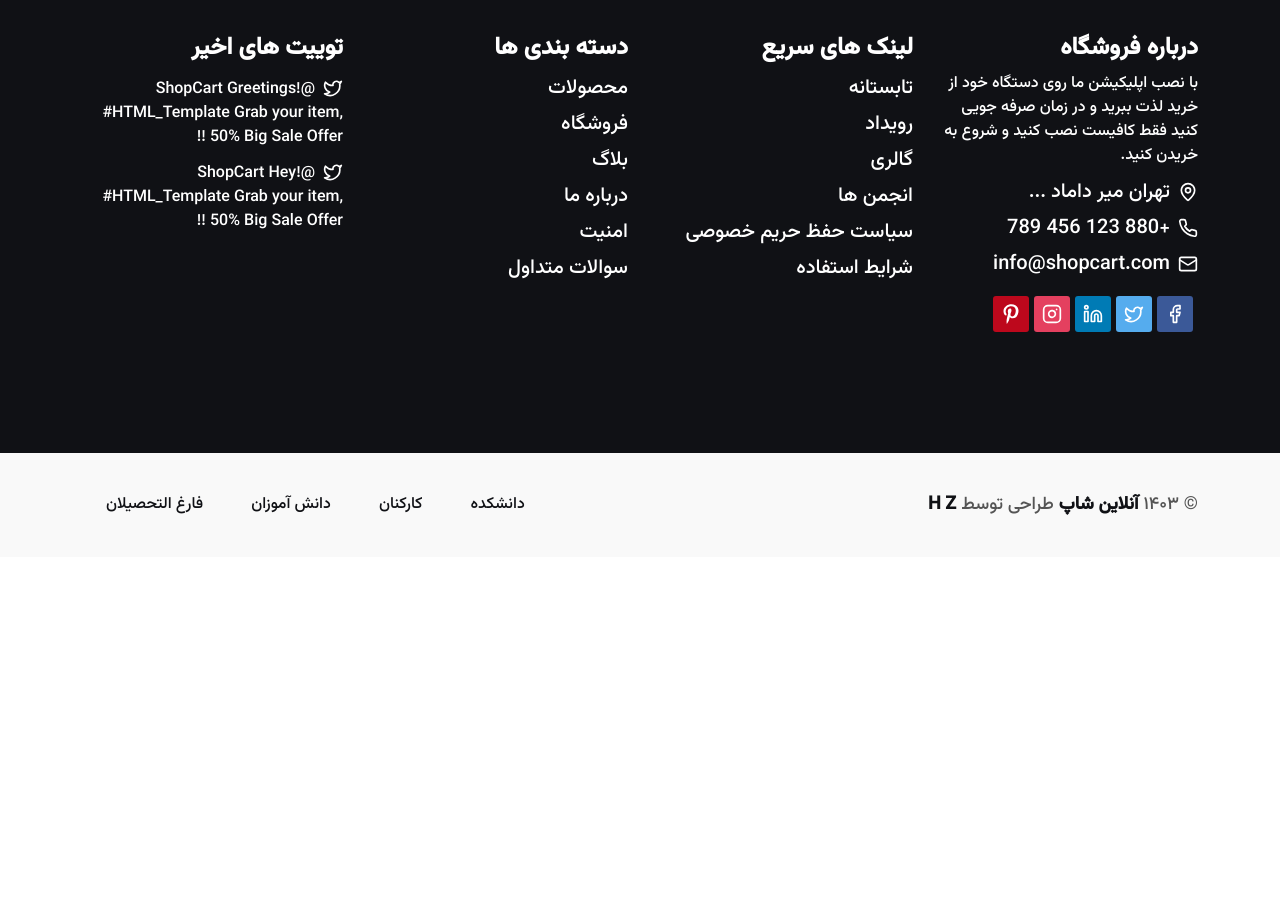
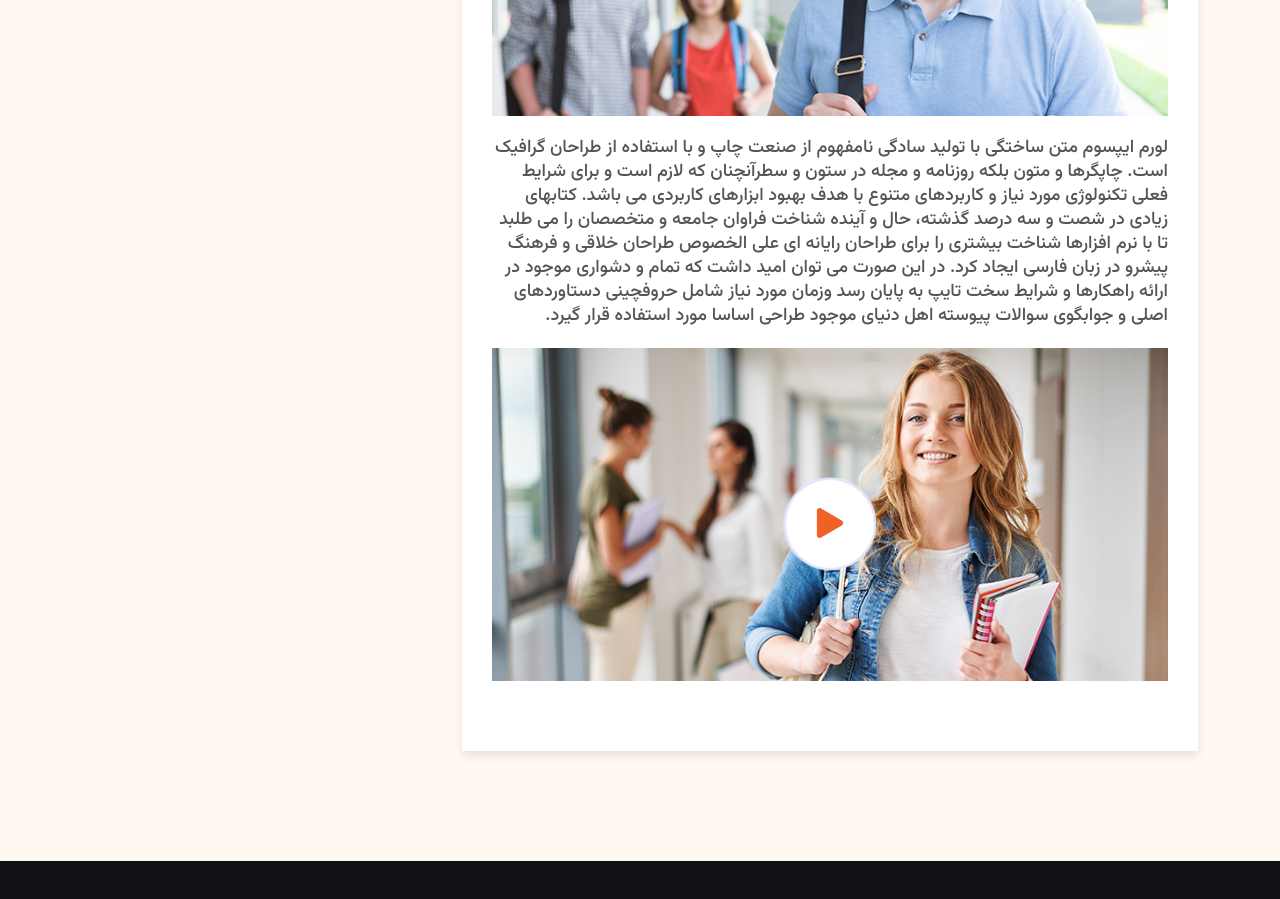
Before and after one commit to Hossein1371za/onlineshopping-vite-react-reactbootstrap, a React (Vite) app: page /blog/1 in a window 1280 px wide. Shown: the part 2100-2999 px from the top of the page. Before the commit the page ends 2657 px from the top, so only its background shows below. Built offline with nearby package versions, Linux system fonts and the light colour scheme.

Commit message:
single blog

```diff
--- a/src/blog/SingleBlog.jsx
+++ b/src/blog/SingleBlog.jsx
@@ -2,6 +2,7 @@ import React, { useState } from "react";
 import blogList from "../utilis/blogData";
 import { useParams } from "react-router-dom";
 import PageHeader from "../components/PageHeader";
+import { FaPlay } from "react-icons/fa";
 
 const SingleBlog = () => {
   const [blogs, setBlogs] = useState(blogList);
@@ -41,21 +42,87 @@ const SingleBlog = () => {
                                     </ul>
                                   </div>
                                   <p>
-                                      لورم ایپسوم متن ساختگی با تولید سادگی نامفهوم از صنعت چاپ و با استفاده از طراحان گرافیک است. چاپگرها و متون بلکه روزنامه و مجله در ستون و سطرآنچنان که لازم است و برای شرایط فعلی تکنولوژی مورد نیاز و کاربردهای متنوع با هدف بهبود ابزارهای کاربردی می باشد. کتابهای زیادی در شصت و سه درصد گذشته، حال و آینده شناخت فراوان جامعه و متخصصان را می طلبد تا با نرم افزارها شناخت بیشتری را برای طراحان رایانه ای علی الخصوص طراحان خلاقی و فرهنگ پیشرو در زبان فارسی ایجاد کرد. در این صورت می توان امید داشت که تمام و دشواری موجود در ارائه راهکارها و شرایط سخت تایپ به پایان رسد وزمان مورد نیاز شامل حروفچینی دستاوردهای اصلی و جوابگوی سوالات پیوسته اهل دنیای موجود طراحی اساسا مورد استفاده قرار گیرد.
+                                    لورم ایپسوم متن ساختگی با تولید سادگی
+                                    نامفهوم از صنعت چاپ و با استفاده از طراحان
+                                    گرافیک است. چاپگرها و متون بلکه روزنامه و
+                                    مجله در ستون و سطرآنچنان که لازم است و برای
+                                    شرایط فعلی تکنولوژی مورد نیاز و کاربردهای
+                                    متنوع با هدف بهبود ابزارهای کاربردی می باشد.
+                                    کتابهای زیادی در شصت و سه درصد گذشته، حال و
+                                    آینده شناخت فراوان جامعه و متخصصان را می
+                                    طلبد تا با نرم افزارها شناخت بیشتری را برای
+                                    طراحان رایانه ای علی الخصوص طراحان خلاقی و
+                                    فرهنگ پیشرو در زبان فارسی ایجاد کرد. در این
+                                    صورت می توان امید داشت که تمام و دشواری
+                                    موجود در ارائه راهکارها و شرایط سخت تایپ به
+                                    پایان رسد وزمان مورد نیاز شامل حروفچینی
+                                    دستاوردهای اصلی و جوابگوی سوالات پیوسته اهل
+                                    دنیای موجود طراحی اساسا مورد استفاده قرار
+                                    گیرد.
                                   </p>
                                   <blockquote>
                                     <p>
-                                        لورم ایپسوم متن ساختگی با تولید سادگی نامفهوم از صنعت چاپ و با استفاده از طراحان گرافیک است. چاپگرها و متون بلکه روزنامه و مجله در ستون و سطرآنچنان که لازم است و برای شرایط فعلی تکنولوژی مورد نیاز و کاربردهای متنوع با هدف بهبود ابزارهای کاربردی می باشد. کتابهای زیادی در شصت و سه درصد گذشته، حال و آینده شناخت
+                                      لورم ایپسوم متن ساختگی با تولید سادگی
+                                      نامفهوم از صنعت چاپ و با استفاده از طراحان
+                                      گرافیک است. چاپگرها و متون بلکه روزنامه و
+                                      مجله در ستون و سطرآنچنان که لازم است و
+                                      برای شرایط فعلی تکنولوژی مورد نیاز و
+                                      کاربردهای متنوع با هدف بهبود ابزارهای
+                                      کاربردی می باشد. کتابهای زیادی در شصت و سه
+                                      درصد گذشته، حال و آینده شناخت
                                     </p>
                                     <cite>
-                                          <a href="#">
-                                            حسین زحمتکشان ...
-                                          </a>
+                                      <a href="#">حسین زحمتکشان ...</a>
                                     </cite>
                                   </blockquote>
                                   <p>
-                                      لورم ایپسوم متن ساختگی با تولید سادگی نامفهوم از صنعت چاپ و با استفاده از طراحان گرافیک است. چاپگرها و متون بلکه روزنامه و مجله در ستون و سطرآنچنان که لازم است و برای شرایط فعلی تکنولوژی مورد نیاز و کاربردهای متنوع با هدف بهبود ابزارهای کاربردی می باشد. کتابهای زیادی در شصت و سه درصد گذشته، حال و آینده شناخت فراوان جامعه و متخصصان را می طلبد تا با نرم افزارها شناخت بیشتری را برای طراحان رایانه ای علی الخصوص طراحان خلاقی و فرهنگ پیشرو در زبان فارسی ایجاد کرد. در این صورت می توان امید داشت که تمام و دشواری موجود در ارائه راهکارها و شرایط سخت تایپ به پایان رسد وزمان مورد نیاز شامل حروفچینی دستاوردهای اصلی و جوابگوی سوالات پیوسته اهل دنیای موجود طراحی اساسا مورد استفاده قرار گیرد.
+                                    لورم ایپسوم متن ساختگی با تولید سادگی
+                                    نامفهوم از صنعت چاپ و با استفاده از طراحان
+                                    گرافیک است. چاپگرها و متون بلکه روزنامه و
+                                    مجله در ستون و سطرآنچنان که لازم است و برای
+                                    شرایط فعلی تکنولوژی مورد نیاز و کاربردهای
+                                    متنوع با هدف بهبود ابزارهای کاربردی می باشد.
+                                    کتابهای زیادی در شصت و سه درصد گذشته، حال و
+                                    آینده شناخت فراوان جامعه و متخصصان را می
+                                    طلبد تا با نرم افزارها شناخت بیشتری را برای
+                                    طراحان رایانه ای علی الخصوص طراحان خلاقی و
+                                    فرهنگ پیشرو در زبان فارسی ایجاد کرد. در این
+                                    صورت می توان امید داشت که تمام و دشواری
+                                    موجود در ارائه راهکارها و شرایط سخت تایپ به
+                                    پایان رسد وزمان مورد نیاز شامل حروفچینی
+                                    دستاوردهای اصلی و جوابگوی سوالات پیوسته اهل
+                                    دنیای موجود طراحی اساسا مورد استفاده قرار
+                                    گیرد.
                                   </p>
+                                  <img
+                                    src="/src/assets/images/blog/single/01.jpg"
+                                    alt=""
+                                  />
+                                  <p>
+                                    لورم ایپسوم متن ساختگی با تولید سادگی
+                                    نامفهوم از صنعت چاپ و با استفاده از طراحان
+                                    گرافیک است. چاپگرها و متون بلکه روزنامه و
+                                    مجله در ستون و سطرآنچنان که لازم است و برای
+                                    شرایط فعلی تکنولوژی مورد نیاز و کاربردهای
+                                    متنوع با هدف بهبود ابزارهای کاربردی می باشد.
+                                    کتابهای زیادی در شصت و سه درصد گذشته، حال و
+                                    آینده شناخت فراوان جامعه و متخصصان را می
+                                    طلبد تا با نرم افزارها شناخت بیشتری را برای
+                                    طراحان رایانه ای علی الخصوص طراحان خلاقی و
+                                    فرهنگ پیشرو در زبان فارسی ایجاد کرد. در این
+                                    صورت می توان امید داشت که تمام و دشواری
+                                    موجود در ارائه راهکارها و شرایط سخت تایپ به
+                                    پایان رسد وزمان مورد نیاز شامل حروفچینی
+                                    دستاوردهای اصلی و جوابگوی سوالات پیوسته اهل
+                                    دنیای موجود طراحی اساسا مورد استفاده قرار
+                                    گیرد.
+                                  </p>
+                                  <div className="video-thumb">
+                                     <img src="/src/assets/images/blog/single/02.jpg" alt=""/>
+                                     <a href="https://youtu.be/_W3R2VwRyF4?si=dQrQfEMwVnu01v6x" className="video-button popup">
+                                      <i><FaPlay/></i>
+                                     </a>
+                                  </div>
                                 </div>
                               </div>
                             );
```
Lines whose indentation alone changed are shown as unchanged.
